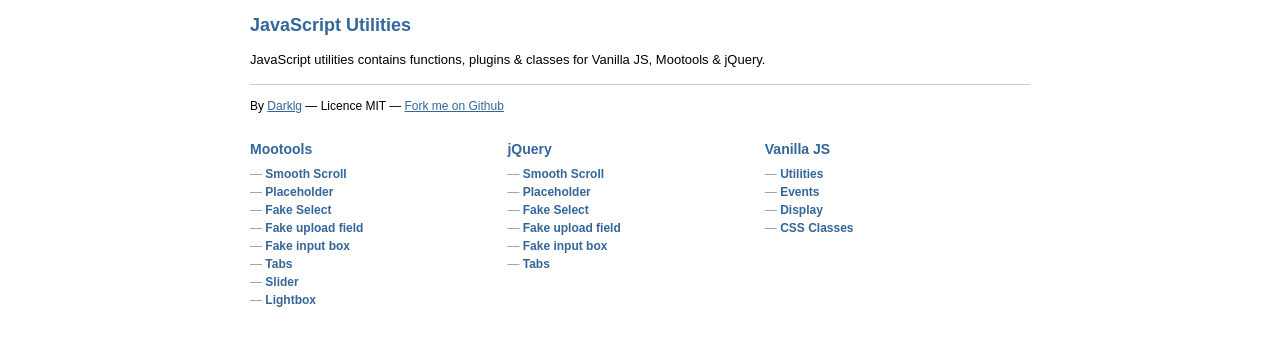
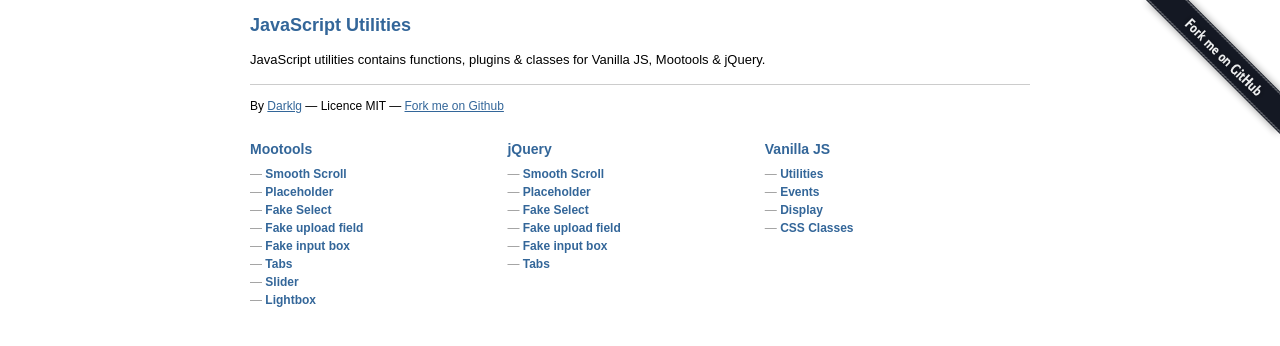
Before and after one commit to Darklg/JavaScriptUtilities, a Jekyll site: the page built from index.html, in a window 1280 px wide. Shown: the top 346 px of the page. Built offline with Jekyll 4.4.1, drawn with Linux system fonts in a browser that asks for light colours.

Commit message:
Bann fork me

```diff
--- a/_includes/footer.html
+++ b/_includes/footer.html
@@ -37,5 +37,6 @@
     </li>
 </ul>
 </footer>
+<a target="_blank" href="https://github.com/Darklg/JavaScriptUtilities" class="fork-me">Fork me on Github</a>
 </body>
 </html>
--- a/assets/css/style.css
+++ b/assets/css/style.css
@@ -188,6 +188,37 @@
     outline: 1px solid #ccc;
 }
 
+/* Fork me
+-------------------------- */
+
+.fork-me {
+    visibility: hidden;
+    z-index: 1;
+    position: fixed;
+    top: 0;
+    right: 0;
+    width: 149px;
+    height: 149px;
+    overflow: hidden;
+    text-align: left;
+    text-indent: -999px;
+    opacity: 0;
+    background: transparent url(../img/fork-me.png) no-repeat center top;
+    -webkit-transition: opacity 0.3s ease;
+    -moz-transition: opacity 0.3s ease;
+    -o-transition: opacity 0.3s ease;
+    transition: opacity 0.3s ease;
+    filter: alpha(opacity=0);
+}
+
+@media(min-width:1000px) {
+    .fork-me {
+        visibility: visible;
+        opacity: 0.99;
+        filter: alpha(opacity=99);
+    }
+}
+
 /* ----------------------------------------------------------
    Demos
    ------------------------------------------------------- */
```
Also changed, not shown: assets/img/fork-me.png (added).
